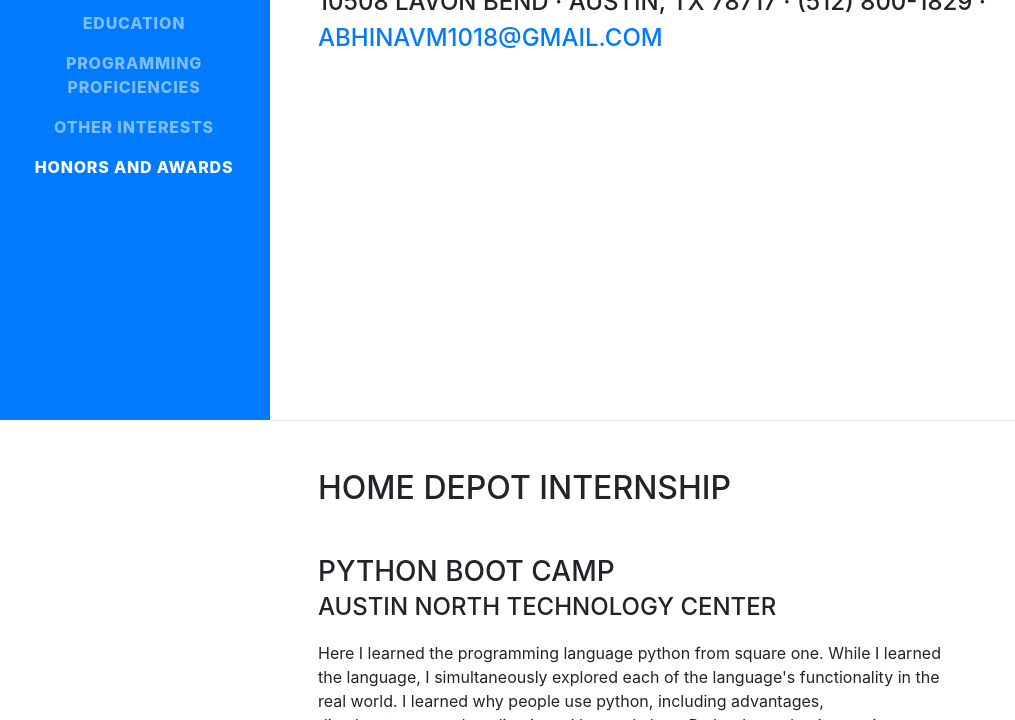
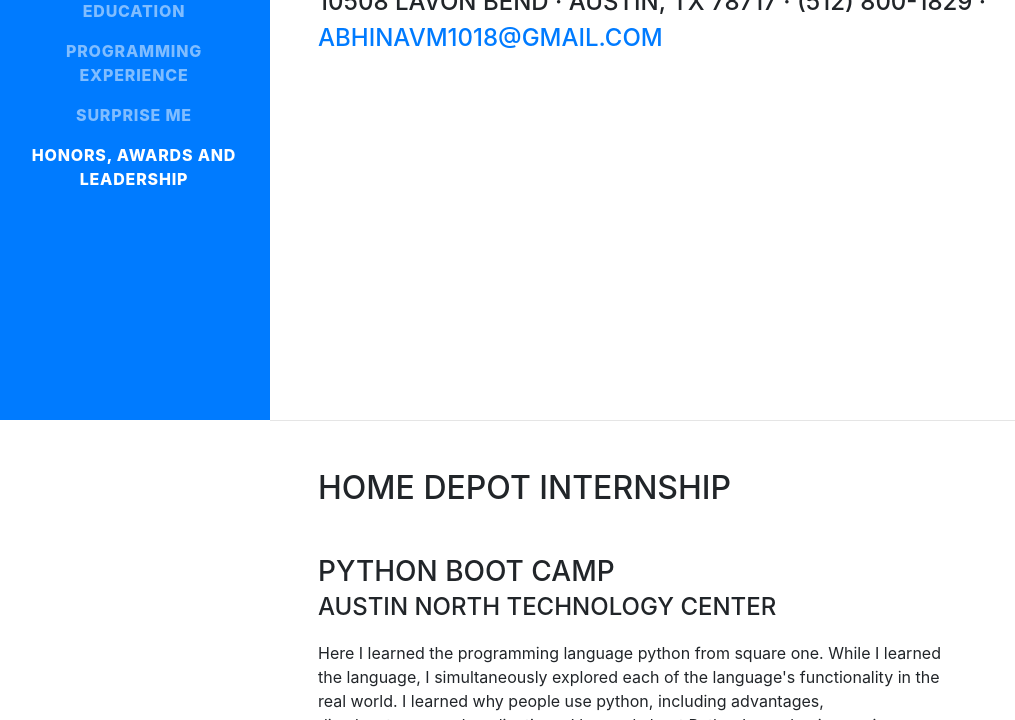
Before and after one commit to abhhinavm1018/abhi-website, a website with bundled scripts: page index.html in a window 1280 px wide. Shown: the part 380-1100 px from the top of the page, without its empty margins (2-1017 px from the left). Built offline with nearby package versions, Linux system fonts and the light colour scheme; files whose address does not match are found by name; a web font is replaced by a local one.

Commit message:
finishing touches

```diff
--- a/index.html
+++ b/index.html
@@ -47,13 +47,13 @@
             <a class="nav-link js-scroll-trigger" href="#education">Education</a>
           </li>
           <li class="nav-item">
-            <a class="nav-link js-scroll-trigger" href="#skills">Programming Proficiencies</a>
+            <a class="nav-link js-scroll-trigger" href="#skills">Programming Experience</a>
           </li>
           <li class="nav-item">
-            <a class="nav-link js-scroll-trigger" href="#interests">Other Interests</a>
+            <a class="nav-link js-scroll-trigger" href="#interests">Surprise Me</a>
           </li>
           <li class="nav-item">
-            <a class="nav-link js-scroll-trigger" href="#awards">Honors and Awards</a>
+            <a class="nav-link js-scroll-trigger" href="#awards">Honors, Awards and Leadership</a>
           </li>
         </ul>
       </div>
```
